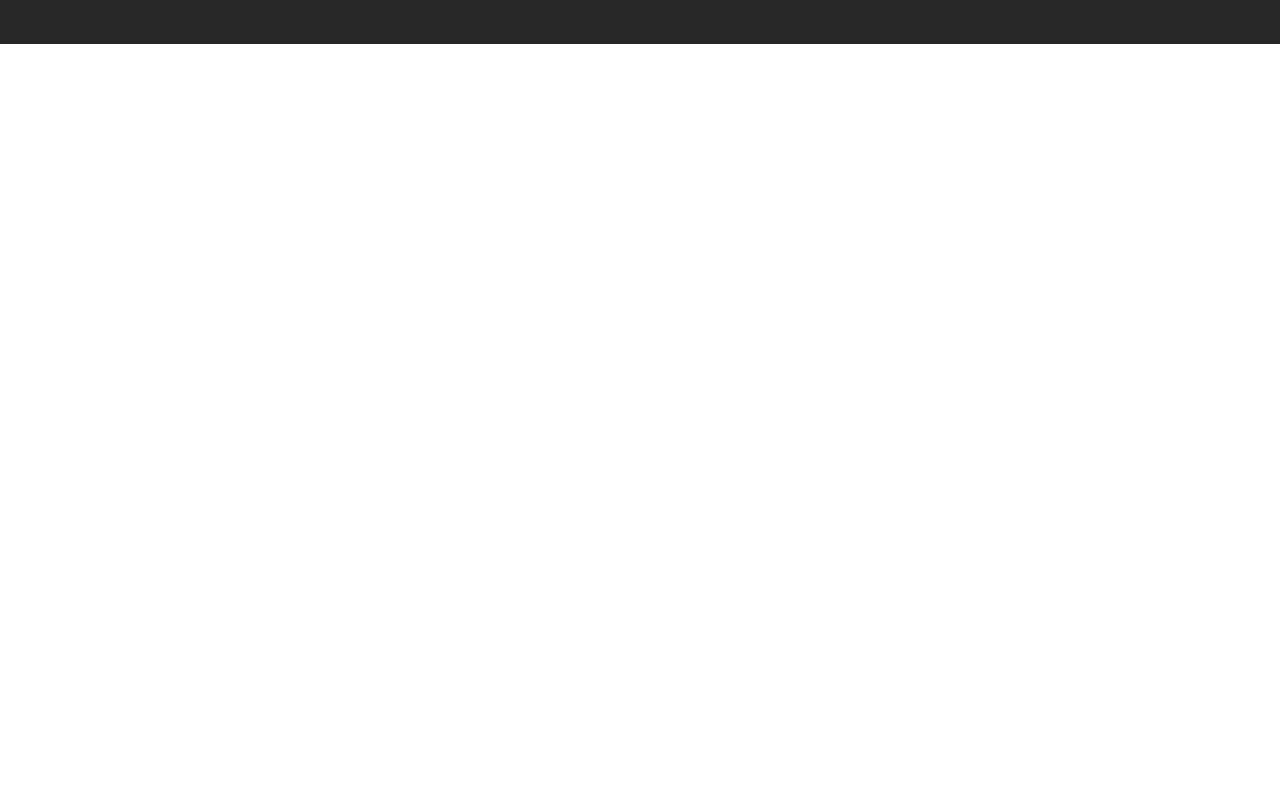
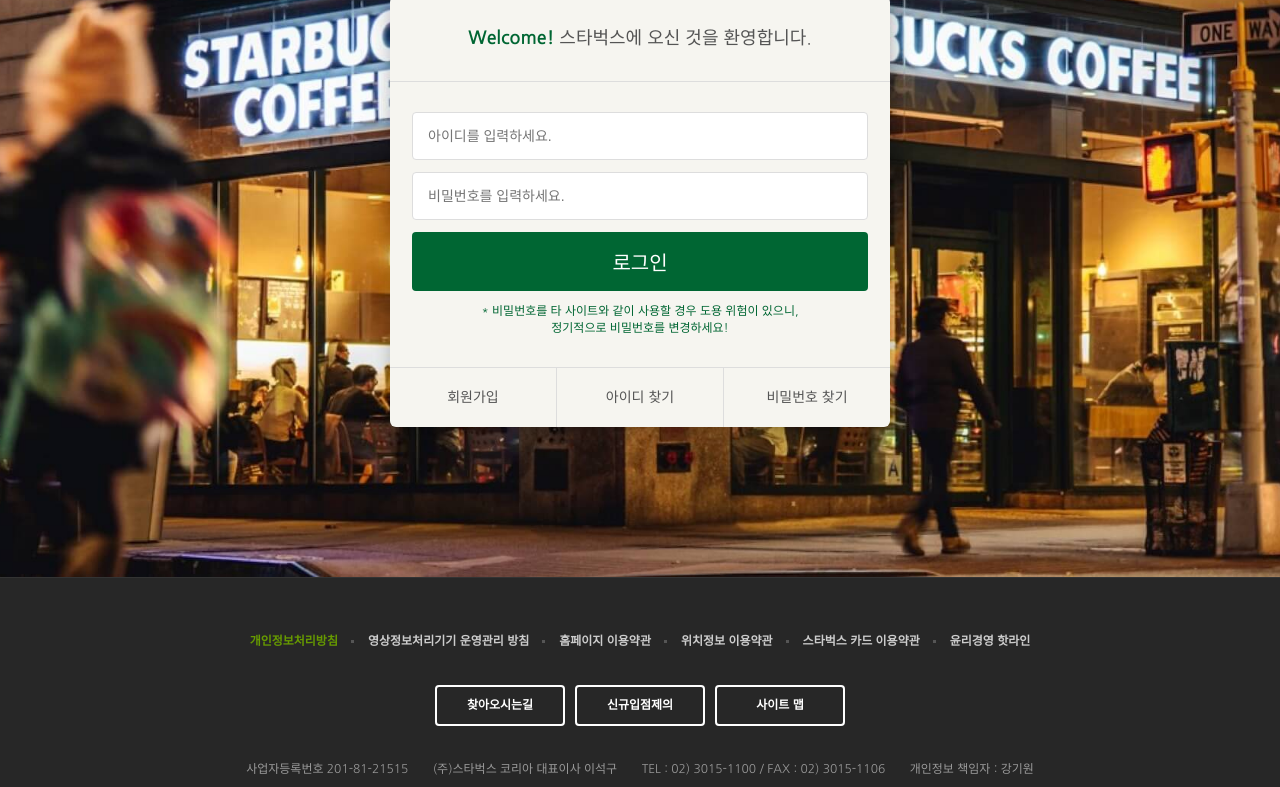
Before and after one commit to audmslpl/starbucks, a plain HTML site: page signin/index.html in a window 1280 px wide. Shown: the part 290-1077 px from the top of the page. Before the commit the page ends 800 px from the top, so only its background shows below. Drawn offline with nearby package versions, Linux system fonts and the light colour scheme.

Commit message:
로그인 페이지 완성

```diff
--- /dev/null
+++ b/css/signin.css
@@ -0,0 +1,78 @@
+.signin {
+  margin-top: 120px;
+  padding: 100px 0 150px;
+  background-image: url("../images/signin_bg.jpg");
+  background-repeat: no-repeat;
+  background-position: center;
+  background-attachment: fixed;
+  background-size: cover;
+}
+.signin h1 {
+  color: #fff;
+  font-size: 30px;
+  font-weight: 700;
+  text-align: center;
+  margin-bottom: 24px;
+}
+.signin__card {
+  width: 500px;
+  margin: 0 auto;
+  border-radius: 6px;
+  background-color: #F6F5F0;
+  box-shadow: 2px 2px 20px rgba(0,0,0,.3);
+  color: #555;
+}
+.signin__card h2 {
+  padding: 30px;
+  font-size: 18px;
+  text-align: center;
+  border-bottom: 1px solid #ddd;
+}
+.signin__card h2 strong {
+  font-weight: 700;
+  color: #006633;
+}
+.signin__card form {
+  padding: 30px 22px;
+}
+.signin__card form input {
+  width: 100%;
+  margin-bottom: 12px;
+  padding: 15px;
+  border: 1px solid #ddd;
+  border-radius: 4px;
+  outline: none;
+  box-sizing: border-box;
+  font-size: 14px;
+}
+.signin__card form [type="submit"] {
+  background-color: #006633;
+  border: none;
+  color: #fff;
+  font-size: 20px;
+  cursor: pointer;
+}
+.signin__card form p {
+  font-size: 12px;
+  color: #006633;
+  text-align: center;
+}
+.signin__card .actions {
+  display: flex;
+  border-top: 1px solid #ddd;
+}
+.signin__card .actions a {
+  flex-grow: 1;
+  flex-basis: 0;
+  text-align: center;
+  padding: 20px;
+  color: #555;
+  font-size: 14px;
+  border-right: 1px solid #ddd;
+}
+.signin__card .actions a:hover {
+  text-decoration: underline;
+}
+.signin__card .actions a:last-child {
+  border-right: none;
+}
--- a/signin/index.html
+++ b/signin/index.html
@@ -26,7 +26,7 @@
   <link href="https://fonts.googleapis.com/css2?family=Nanum+Gothic:wght@400;700&display=swap" rel="stylesheet">
   <link rel="stylesheet" href="https://fonts.googleapis.com/icon?family=Material+Icons">
   <link rel="stylesheet" href="../css/common.css">
-
+  <link rel="stylesheet" href="../css/signin.css">
   <script defer src="../js/common.js"></script>
 </head>
 <body>
@@ -359,7 +359,29 @@
     </div>
 
   </header>
-  <sec
+
+  <section class="signin">
+    <h1>로그인</h1>
+    <div class="signin__card">
+      <h2>
+        <strong>Welcome!</strong> 스타벅스에 오신 것을 환영합니다.
+      </h2>
+      <form>
+        <input type="text" placeholder="아이디를 입력하세요." />
+        <input type="password" placeholder="비밀번호를 입력하세요." />
+        <input type="submit" value="로그인" />
+        <p>
+          * 비밀번호를 타 사이트와 같이 사용할 경우 도용 위험이 있으니,<br />
+          정기적으로 비밀번호를 변경하세요!
+        </p>
+      </form>
+      <div class="actions">
+        <a href="javascript:void(0)">회원가입</a>
+        <a href="javascript:void(0)">아이디 찾기</a>
+        <a href="javascript:void(0)">비밀번호 찾기</a>
+      </div>
+    </div>
+  </section>
 
     <!-- FOOTER -->
     <footer>
```
